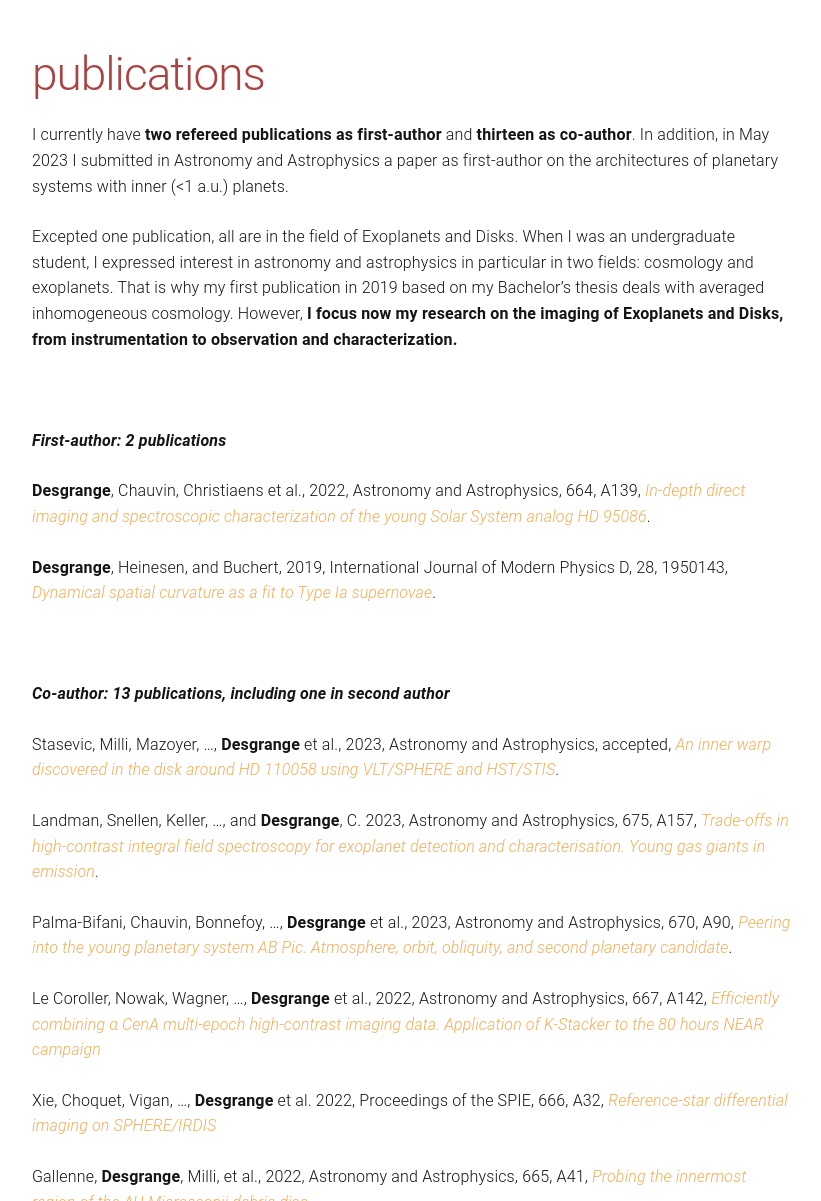
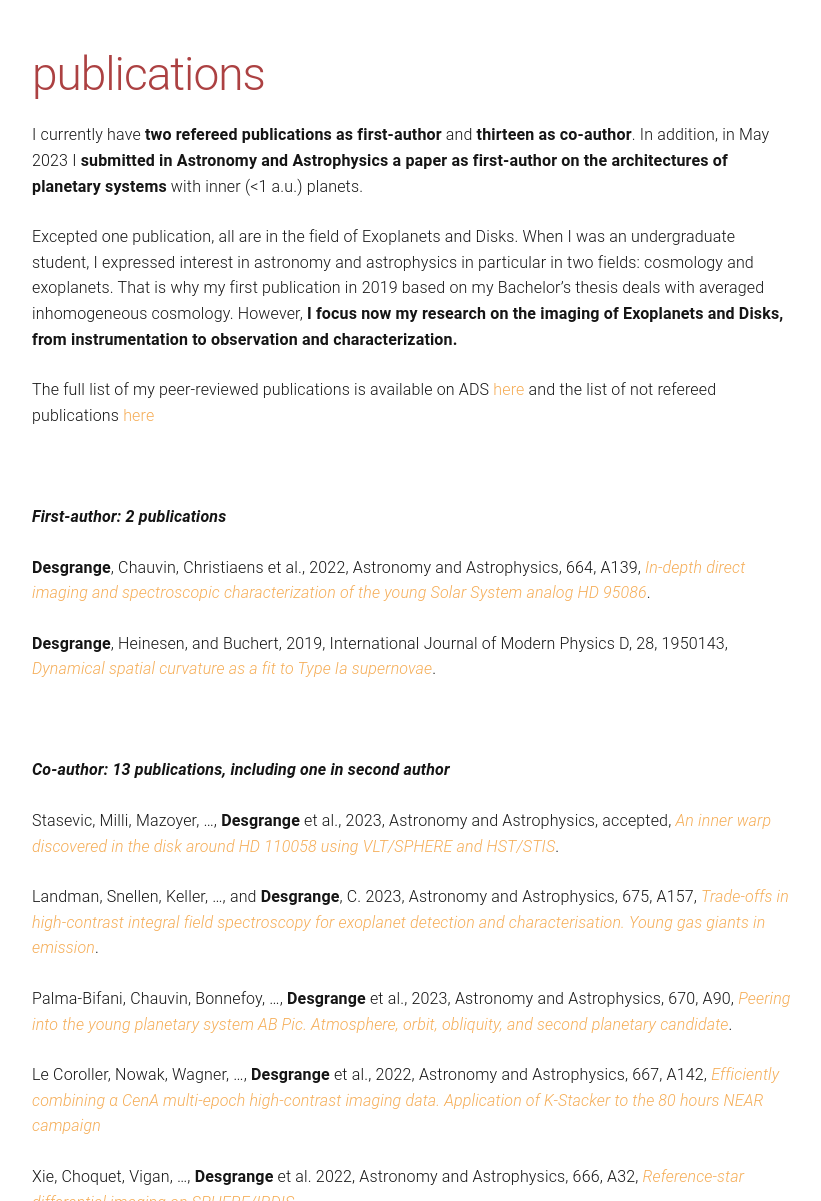
Before and after one commit to cdesgrange/cdesgrange.github.io, a Jekyll site: the page built from publications.md, in a window 1280 px wide and 1400 px high. Shown: the part 199-1400 px from the top of the window, without its empty margins (228-1049 px from the left). Built offline with Jekyll 4.4.1, drawn with Linux system fonts in a browser that asks for light colours; some of the changed text lies outside the part shown.

Commit message:
added links on ADS libraries and updated the journal for the Xie reference

```diff
--- a/publications.md
+++ b/publications.md
@@ -4,9 +4,13 @@ title: publications
 permalink: /publications/
 ---
 
-I currently have <b>two refereed publications as first-author</b> and <b>thirteen as co-author</b>. In addition, in May 2023 I submitted in Astronomy and Astrophysics a paper as first-author on the architectures of planetary systems with inner (<1 a.u.) planets.
+I currently have <b>two refereed publications as first-author</b> and <b>thirteen as co-author</b>. In addition, in May 2023 I <b>submitted in Astronomy and Astrophysics a paper as first-author on the architectures of planetary systems</b> with inner (<1 a.u.) planets.
 
 Excepted one publication, all are in the field of Exoplanets and Disks. When I was an undergraduate student, I expressed interest in astronomy and astrophysics in particular in two fields: cosmology and exoplanets. That is why my first publication in 2019 based on my Bachelor's thesis deals with averaged inhomogeneous cosmology. However, <b>I focus now my research on the imaging of Exoplanets and Disks, from instrumentation to observation and characterization.</b>
+
+
+The full list of my peer-reviewed publications is available on ADS <a href="https://ui.adsabs.harvard.edu/public-libraries/KEgz9235Tk2LZEjG4jaJmw">here</a> and the list of not refereed publications <a href="https://ui.adsabs.harvard.edu/public-libraries/2iQXCqujSYaePuAXLA_rJQ">here</a>
+
 
 <br>
 
@@ -28,7 +32,7 @@ Excepted one publication, all are in the field of Exoplanets and Disks. When I w
 
   Le Coroller, Nowak, Wagner, ..., <b>Desgrange</b>  et al., 2022, Astronomy and Astrophysics, 667, A142, <i><a href="https://ui.adsabs.harvard.edu/abs/2022A%26A...667A.142L/abstract">Efficiently combining α CenA multi-epoch high-contrast imaging data. Application of K-Stacker to the 80 hours NEAR campaign</a></i>
 
-   Xie, Choquet, Vigan, ...,  <b>Desgrange</b> et al. 2022, Proceedings of the SPIE, 666, A32, <i><a href="https://ui.adsabs.harvard.edu/abs/2022A%26A...666A..32X/abstract">Reference-star differential imaging on SPHERE/IRDIS</a></i>
+   Xie, Choquet, Vigan, ...,  <b>Desgrange</b> et al. 2022, Astronomy and Astrophysics, 666, A32, <i><a href="https://ui.adsabs.harvard.edu/abs/2022A%26A...666A..32X/abstract">Reference-star differential imaging on SPHERE/IRDIS</a></i>
 
   Gallenne, <b>Desgrange</b>, Milli, et al., 2022, Astronomy and Astrophysics, 665, A41, <i><a href="https://ui.adsabs.harvard.edu/abs/2022A%26A...665A..41G/abstract">Probing the innermost region of the AU Microscopii debris disc</a></i>
 
```
Also changed, not shown: other parts of publications.md (+0 -1 lines).
